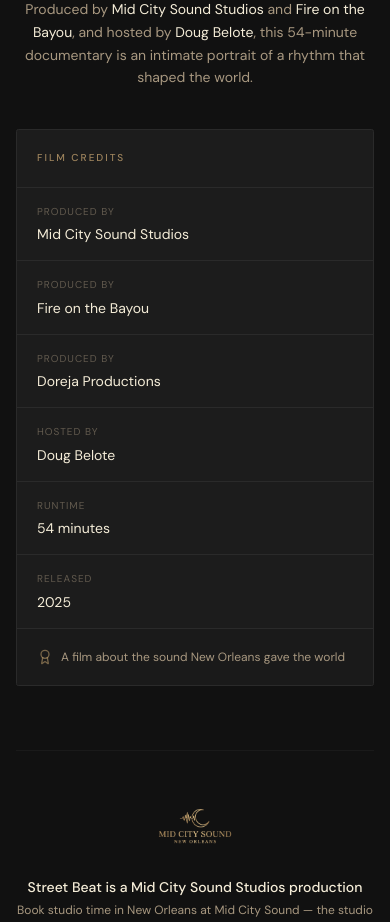
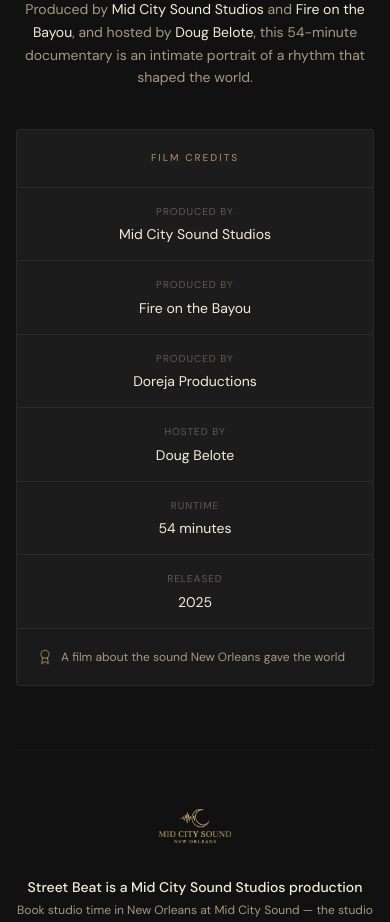
Before and after one commit to flu-wop/streetbeat, a Next.js app: page / in a window 390 px wide. Shown: the part 1940-2862 px from the top of the page. Built offline with nearby package versions, Linux system fonts and the light colour scheme.

Commit message:
I REALLY HOPE THIS THE LAST ONE

```diff
--- a/src/app/page.tsx
+++ b/src/app/page.tsx
@@ -247,9 +247,9 @@
             </div>
 
             {/* Credits card */}
-            <div className="border border-studio-border rounded-sm bg-studio-card overflow-hidden">
+            <div className="border border-studio-border rounded-sm bg-studio-card overflow-hidden text-center sm:text-left">
               <div className="p-5 border-b border-studio-border">
-                <p className="text-[10px] tracking-[0.2em] uppercase text-gold/70 font-medium">Film Credits</p>
+                <p className="text-[10px] tracking-[0.2em] uppercase text-gold/70 font-medium text-center sm:text-left">Film Credits</p>
               </div>
               <div className="divide-y divide-studio-border">
                 {CREDITS.map(({ role, name }) => (
@@ -262,7 +262,7 @@
               <div className="p-5 border-t border-studio-border bg-studio-dark">
                 <div className="flex items-center gap-2">
                   <Award className="w-4 h-4 text-gold/50 shrink-0" />
-                  <p className="text-mist text-xs">A film about the sound New Orleans gave the world</p>
+                  <p className="text-mist text-xs text-center sm:text-left">A film about the sound New Orleans gave the world</p>
                 </div>
               </div>
             </div>
```
